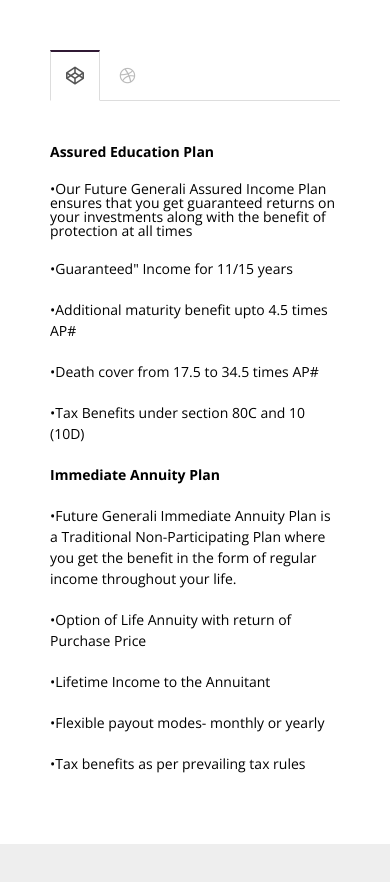
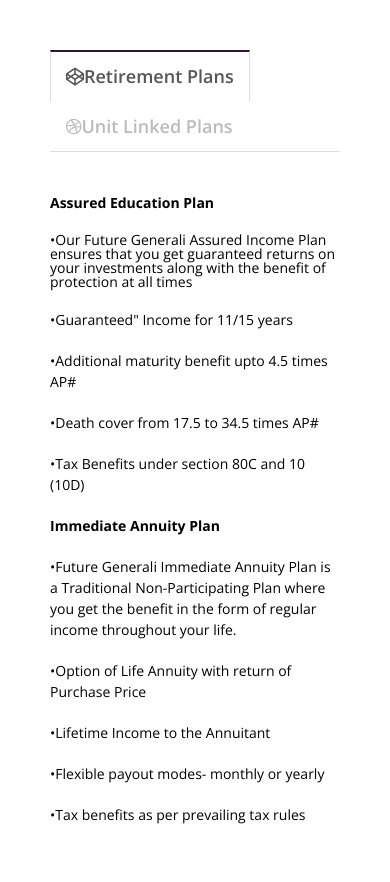
Before and after one commit to Abhavop/insurance-2, a plain HTML site: page index.html in a window 390 px wide. Before the commit the page ends 844 px from the top, so only its background shows below. Drawn offline with nearby package versions, Linux system fonts and the light colour scheme.

Commit message:
Update style.css

```diff
--- a/style.css
+++ b/style.css
@@ -102,7 +102,7 @@
 
 @media screen and (max-width: 650px) {
   label {
-    font-size: 0;
+    font-size: 18px;
   }
 
   label:before {
```
